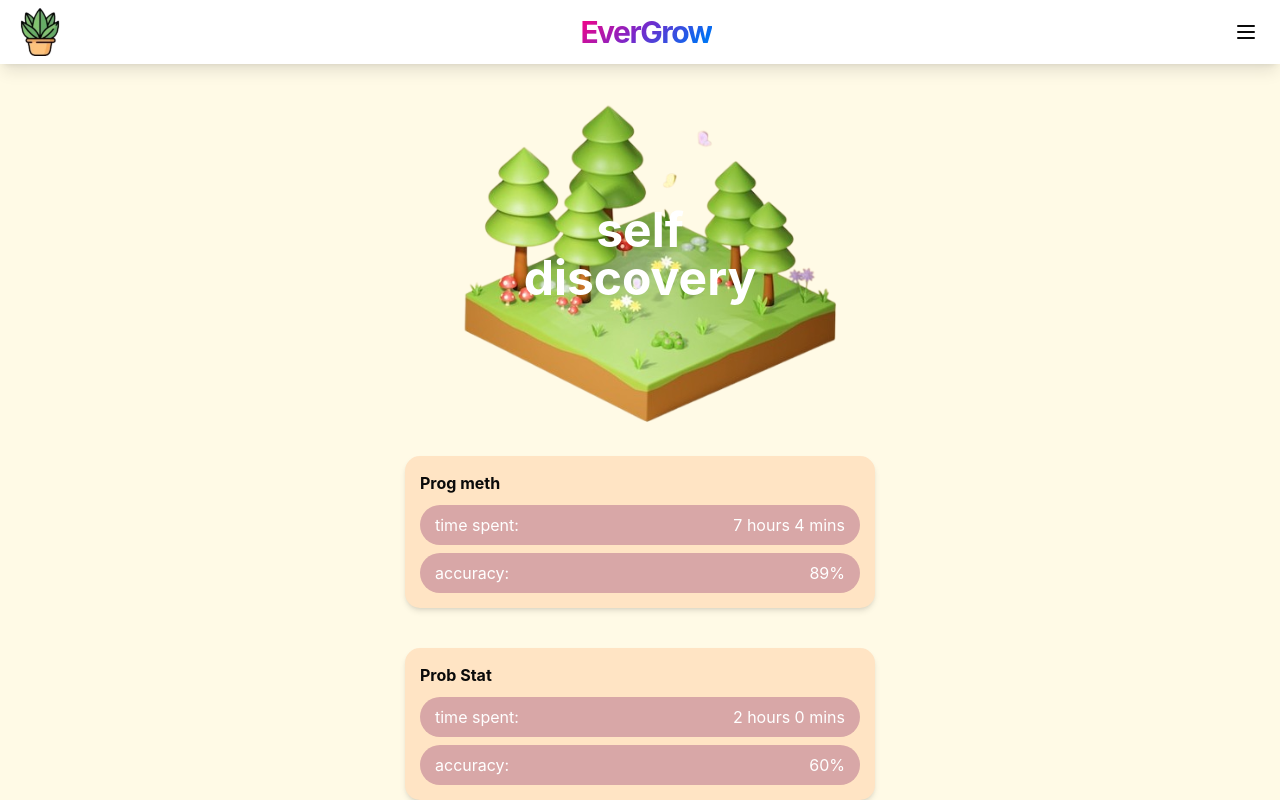
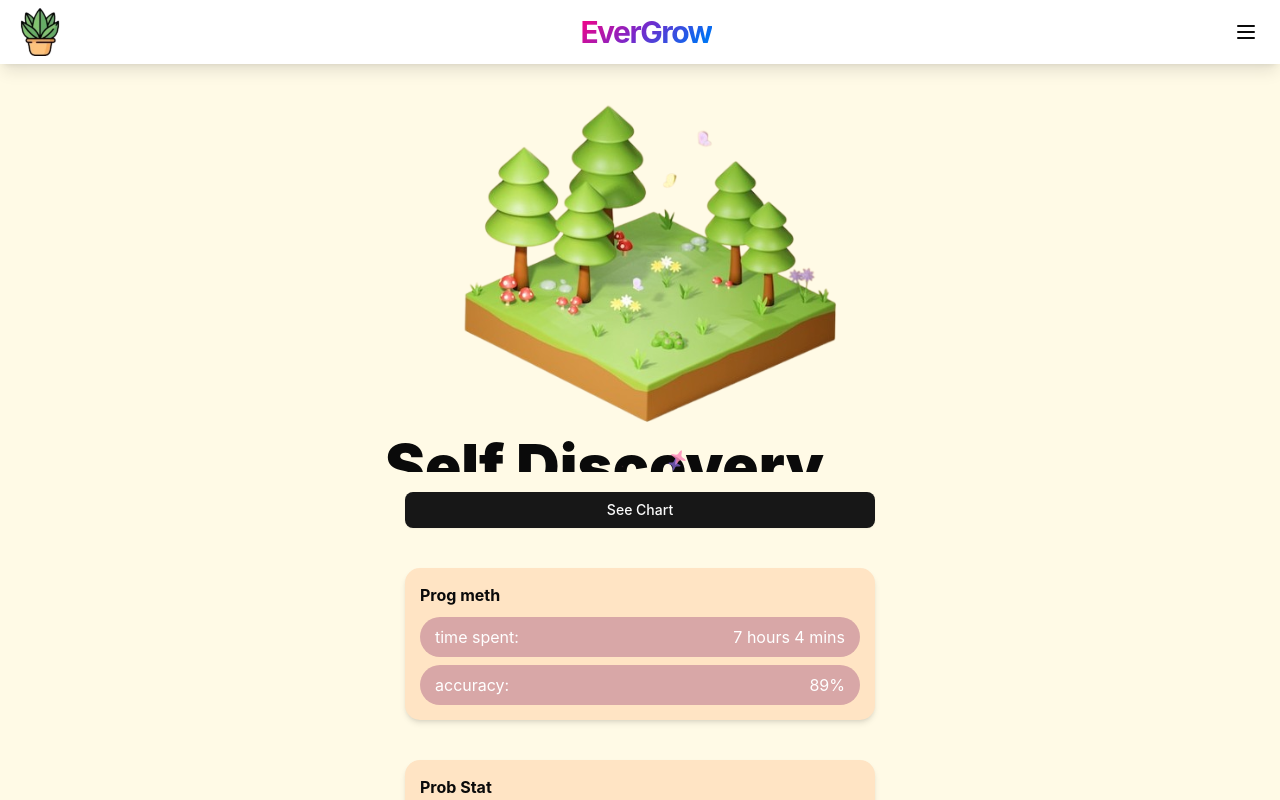
Before and after one commit to ggracesarisa/intania-hackathon, a Next.js app: page /selfdiscovery in a window 1280 px wide. Shown: the top 800 px of the page. Built offline with nearby package versions, Linux system fonts and the light colour scheme.

Commit message:
feat: add self discovery chart path

```diff
--- a/src/app/selfdiscovery/page.tsx
+++ b/src/app/selfdiscovery/page.tsx
@@ -1,7 +1,13 @@
+"use client";
+import { SparklesText } from "@/components/magicui/sparkles-text";
+import { Button } from "@/components/ui/button";
+import { FrontendRoutes } from "@/config/apiRoutes";
 import { courseMock } from "@/mocks/courses";
 import Image from "next/image";
+import { useRouter } from "next/navigation";
 
 export default function SelfDiscoveryPage() {
+  const router = useRouter();
   // Mock data for course statistics
   const courseStats = {
     "Prog meth": { timeSpent: "7 hours 4 mins", accuracy: "89%" },
@@ -21,13 +27,16 @@
           width={200}
           height={100}
         />
-        <div className="absolute top-1/2 left-1/2 -translate-x-1/2 -translate-y-1/2 transform text-center text-3xl font-bold text-white md:text-5xl">
-          self discovery
-        </div>
+        <SparklesText text="Self Discovery" />
       </div>
 
       {/* Course List */}
       <div className="flex flex-col gap-5 p-5 md:gap-8 lg:gap-10">
+        <Button
+          onClick={() => router.push(`${FrontendRoutes.SELF_DISCOVERY}/chart`)}
+        >
+          See Chart
+        </Button>
         {courseMock.map((course) => (
           <div
             key={course.id}
--- /dev/null
+++ b/src/components/magicui/sparkles-text.tsx
@@ -0,0 +1,150 @@
+"use client";
+
+import { motion } from "motion/react";
+import { CSSProperties, ReactElement, useEffect, useState } from "react";
+
+import { cn } from "@/lib/utils";
+
+interface Sparkle {
+  id: string;
+  x: string;
+  y: string;
+  color: string;
+  delay: number;
+  scale: number;
+  lifespan: number;
+}
+
+const Sparkle: React.FC<Sparkle> = ({ id, x, y, color, delay, scale }) => {
+  return (
+    <motion.svg
+      key={id}
+      className="pointer-events-none absolute z-20"
+      initial={{ opacity: 0, left: x, top: y }}
+      animate={{
+        opacity: [0, 1, 0],
+        scale: [0, scale, 0],
+        rotate: [75, 120, 150],
+      }}
+      transition={{ duration: 0.8, repeat: Infinity, delay }}
+      width="21"
+      height="21"
+      viewBox="0 0 21 21"
+    >
+      <path
+        d="M9.82531 0.843845C10.0553 0.215178 10.9446 0.215178 11.1746 0.843845L11.8618 2.72026C12.4006 4.19229 12.3916 6.39157 13.5 7.5C14.6084 8.60843 16.8077 8.59935 18.2797 9.13822L20.1561 9.82534C20.7858 10.0553 20.7858 10.9447 20.1561 11.1747L18.2797 11.8618C16.8077 12.4007 14.6084 12.3916 13.5 13.5C12.3916 14.6084 12.4006 16.8077 11.8618 18.2798L11.1746 20.1562C10.9446 20.7858 10.0553 20.7858 9.82531 20.1562L9.13819 18.2798C8.59932 16.8077 8.60843 14.6084 7.5 13.5C6.39157 12.3916 4.19225 12.4007 2.72023 11.8618L0.843814 11.1747C0.215148 10.9447 0.215148 10.0553 0.843814 9.82534L2.72023 9.13822C4.19225 8.59935 6.39157 8.60843 7.5 7.5C8.60843 6.39157 8.59932 4.19229 9.13819 2.72026L9.82531 0.843845Z"
+        fill={color}
+      />
+    </motion.svg>
+  );
+};
+
+interface SparklesTextProps {
+  /**
+   * @default <div />
+   * @type ReactElement
+   * @description
+   * The component to be rendered as the text
+   * */
+  as?: ReactElement;
+
+  /**
+   * @default ""
+   * @type string
+   * @description
+   * The className of the text
+   */
+  className?: string;
+
+  /**
+   * @required
+   * @type string
+   * @description
+   * The text to be displayed
+   * */
+  text: string;
+
+  /**
+   * @default 10
+   * @type number
+   * @description
+   * The count of sparkles
+   * */
+  sparklesCount?: number;
+
+  /**
+   * @default "{first: '#9E7AFF', second: '#FE8BBB'}"
+   * @type string
+   * @description
+   * The colors of the sparkles
+   * */
+  colors?: {
+    first: string;
+    second: string;
+  };
+}
+
+export const SparklesText: React.FC<SparklesTextProps> = ({
+  text,
+  colors = { first: "#9E7AFF", second: "#FE8BBB" },
+  className,
+  sparklesCount = 10,
+  ...props
+}) => {
+  const [sparkles, setSparkles] = useState<Array<Sparkle>>([]);
+
+  useEffect(() => {
+    const generateStar = (): Sparkle => {
+      const starX = `${Math.random() * 100}%`;
+      const starY = `${Math.random() * 100}%`;
+      const color = Math.random() > 0.5 ? colors.first : colors.second;
+      const delay = Math.random() * 2;
+      const scale = Math.random() * 1 + 0.3;
+      const lifespan = Math.random() * 10 + 5;
+      const id = `${starX}-${starY}-${Date.now()}`;
+      return { id, x: starX, y: starY, color, delay, scale, lifespan };
+    };
+
+    const initializeStars = () => {
+      const newSparkles = Array.from({ length: sparklesCount }, generateStar);
+      setSparkles(newSparkles);
+    };
+
+    const updateStars = () => {
+      setSparkles((currentSparkles) =>
+        currentSparkles.map((star) => {
+          if (star.lifespan <= 0) {
+            return generateStar();
+          } else {
+            return { ...star, lifespan: star.lifespan - 0.1 };
+          }
+        }),
+      );
+    };
+
+    initializeStars();
+    const interval = setInterval(updateStars, 100);
+
+    return () => clearInterval(interval);
+  }, [colors.first, colors.second, sparklesCount]);
+
+  return (
+    <div
+      className={cn("text-6xl font-bold", className)}
+      {...props}
+      style={
+        {
+          "--sparkles-first-color": `${colors.first}`,
+          "--sparkles-second-color": `${colors.second}`,
+        } as CSSProperties
+      }
+    >
+      <span className="relative inline-block">
+        {sparkles.map((sparkle) => (
+          <Sparkle key={sparkle.id} {...sparkle} />
+        ))}
+        <strong>{text}</strong>
+      </span>
+    </div>
+  );
+};
```
